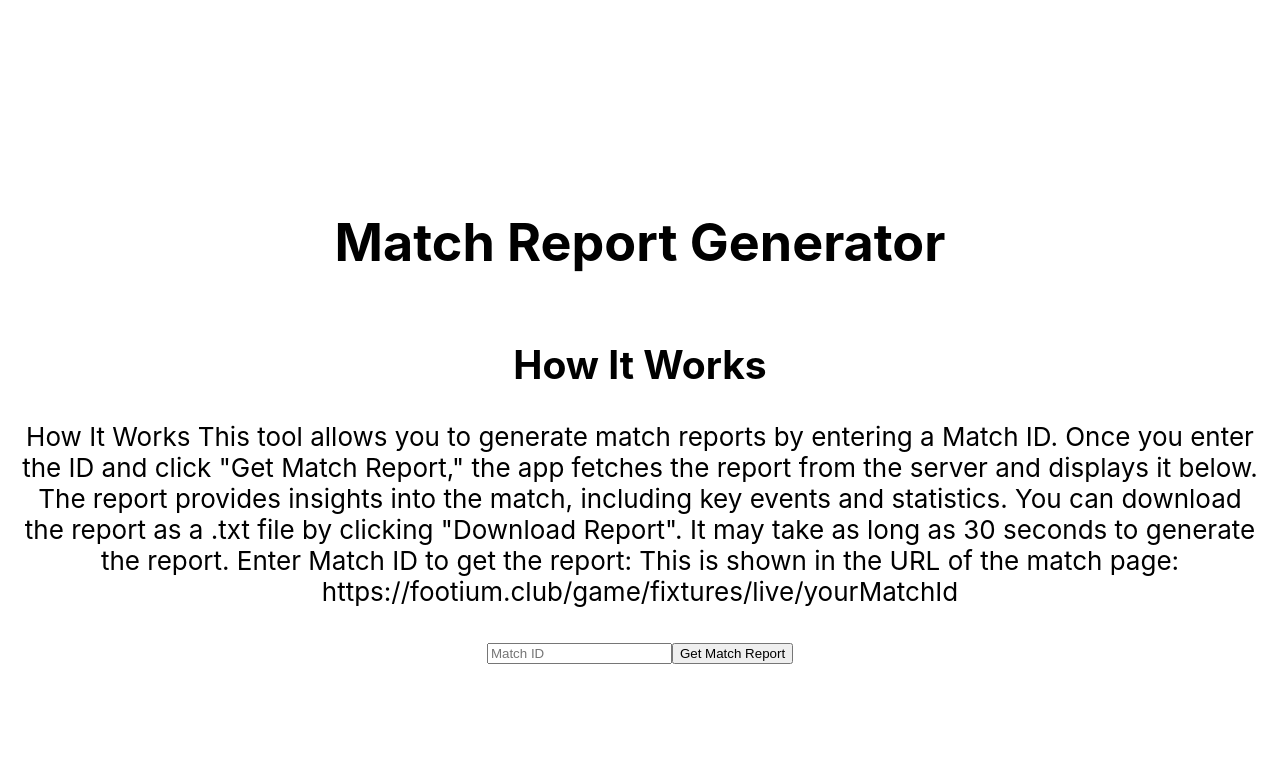
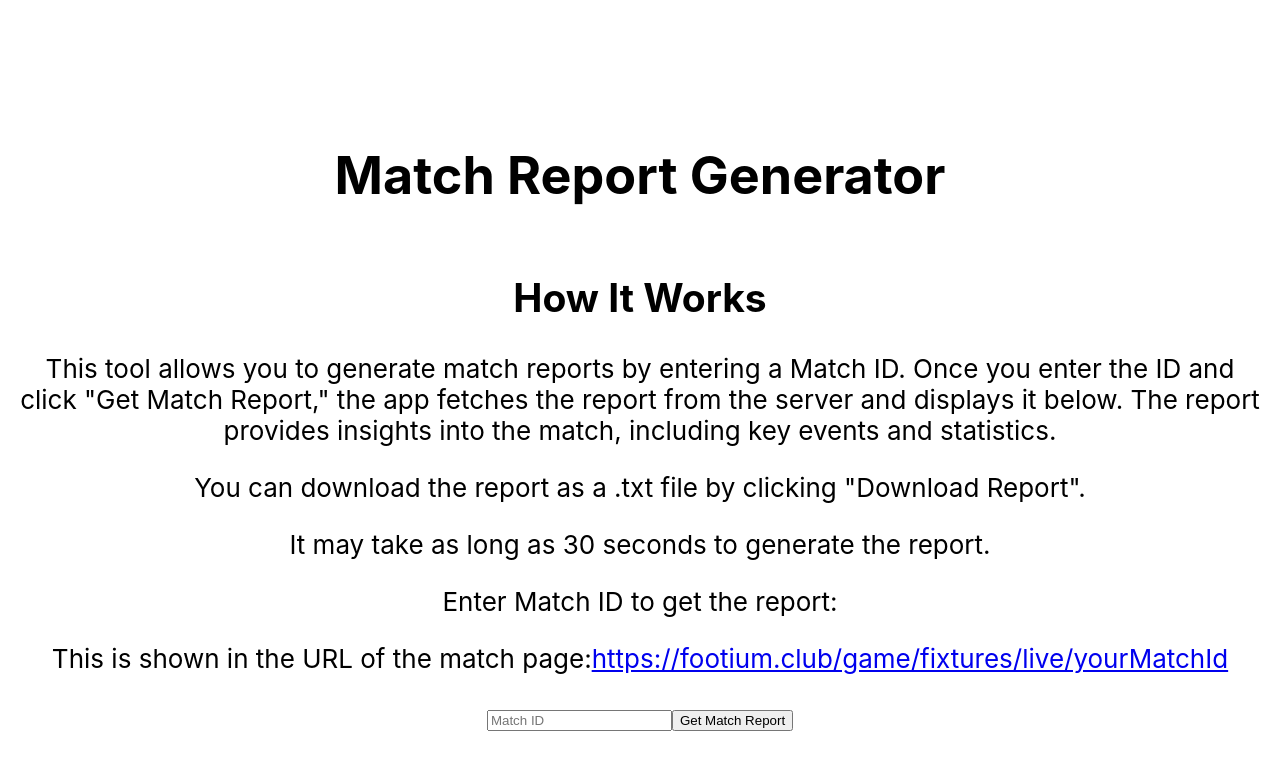
Before and after one commit to chefaraga123/report-generator-front-end, a React (Create React App) app: page / in a window 1280 px wide. Shown: the top 770 px of the page. Built offline with nearby package versions, Linux system fonts and the light colour scheme.

Commit message:
improve how it works structure

```diff
--- a/src/App.js
+++ b/src/App.js
@@ -21,18 +21,27 @@ function App() {
           <Route path="/" element={
             <div className="description-box">
               <h2>How It Works</h2>
-              <p>How It Works
-This tool allows you to generate match reports by entering a Match ID. Once you enter the ID and click "Get Match Report," the app fetches the report from the server and displays it below. The report provides insights into the match, including key events and statistics.
-
-You can download the report as a .txt file by clicking "Download Report".
-
-It may take as long as 30 seconds to generate the report.
-
-Enter Match ID to get the report:
-
-This is shown in the URL of the match page: https://footium.club/game/fixtures/live/yourMatchId
-
-</p>
+              <p>
+                This tool allows you to generate match reports by entering a Match ID.
+                Once you enter the ID and click "Get Match Report," the app fetches the
+                report from the server and displays it below. The report provides insights
+                into the match, including key events and statistics.
+              </p>
+              <p>
+                You can download the report as a .txt file by clicking "Download Report".
+              </p>
+              <p>
+                It may take as long as 30 seconds to generate the report.
+              </p>
+              <p>
+                Enter Match ID to get the report:
+              </p>
+              <p>
+                This is shown in the URL of the match page:
+                <a href="https://footium.club/game/fixtures/live/yourMatchId" target="_blank" rel="noopener noreferrer">
+                  https://footium.club/game/fixtures/live/yourMatchId
+                </a>
+              </p>
               <input
                 type="text"
                 value={matchId}
```
